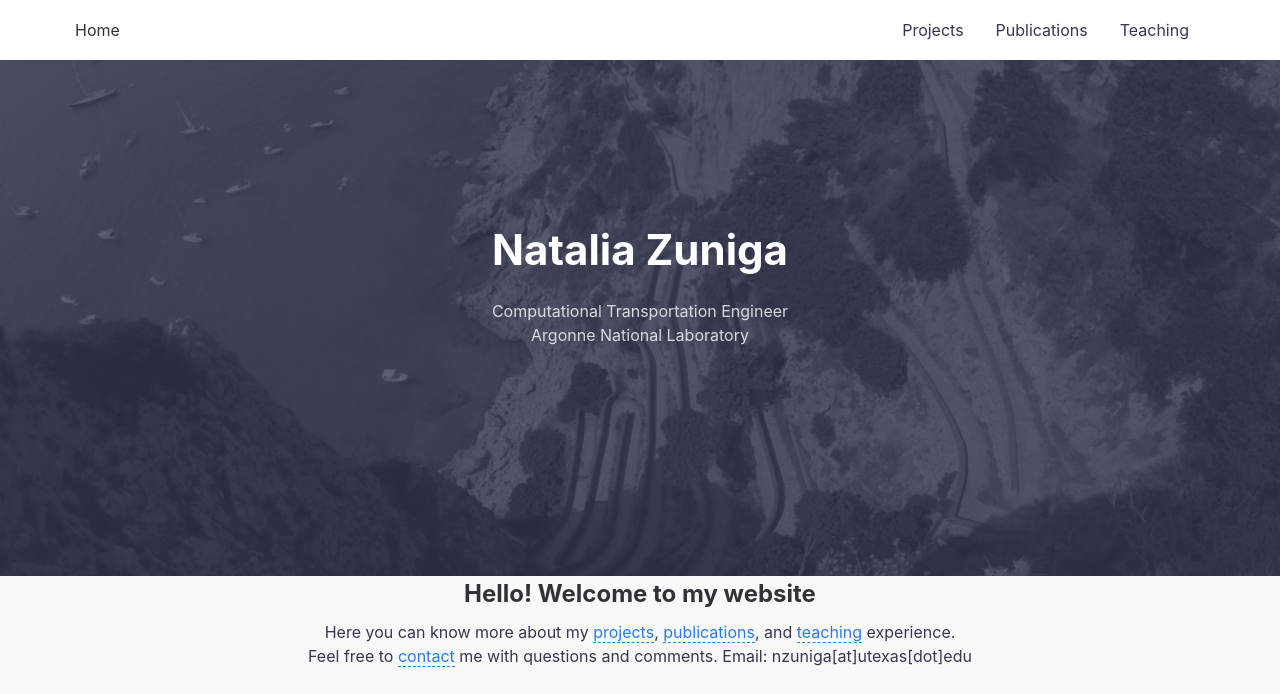
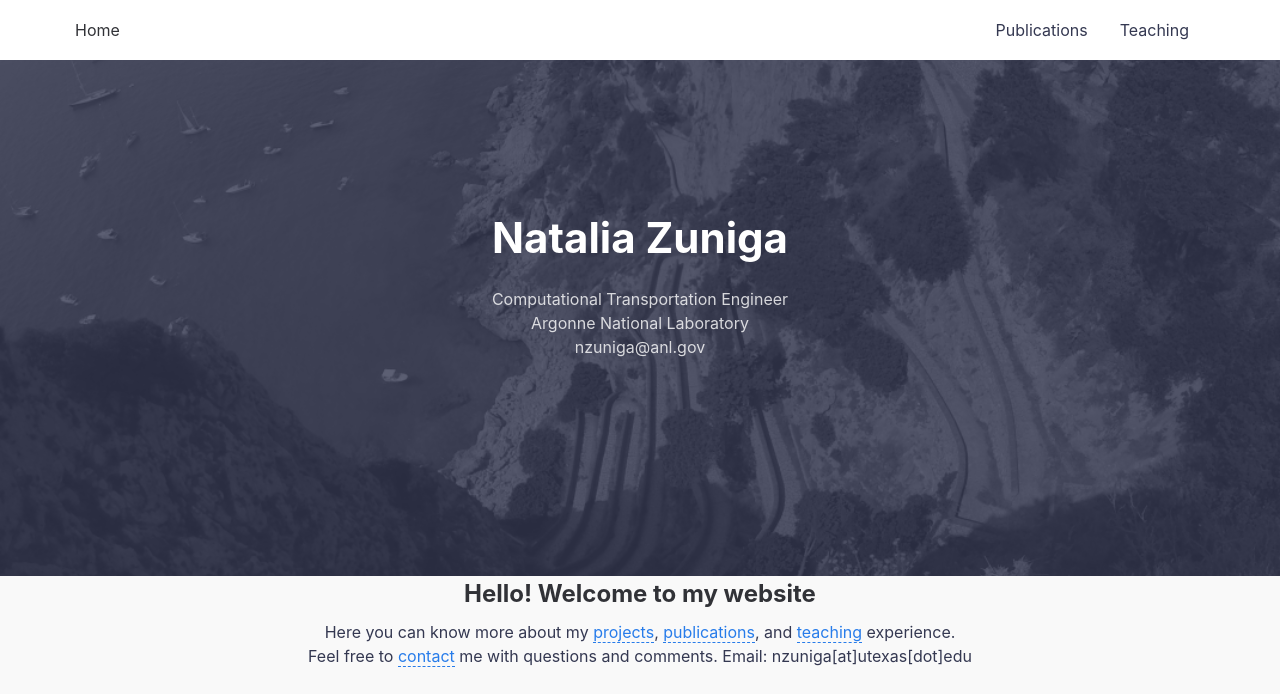
Before and after one commit to nzunigag/nzunigag.github.io, a Jekyll site: the page built from index.md, in a window 1280 px wide, cut to the strip 0-694 px from the top of the page. Built offline with Jekyll 4.4.1, drawn with Linux system fonts in a browser that asks for light colours.

Commit message:
Update _config.yml

```diff
--- a/_config.yml
+++ b/_config.yml
@@ -18,14 +18,14 @@ social:
 # THEME SETTINGS
 navigation: # Navigation links
   # - {name: 'About', link: '/about'}
-  - {name: 'Projects', link: '/projects'}
+  # - {name: 'Projects', link: '/projects'}
   - {name: 'Publications', link: '/publications'}
   - {name: 'Teaching', link: '/teaching'}
   # - {name: 'Activities', link: '/activities'}
   #- {name: 'Contact', link: '/contact'}
 
 tagline: >
-  Computational Transportation Engineer <br> Argonne National Laboratory
+  Computational Transportation Engineer <br> Argonne National Laboratory <br> nzuniga@anl.gov
 
 hero_img: /assets/img/main.jpg # Main background image: use the path from /assets/img/ => This will output /assets/img/posts/sleek_lg.jpg
 
```
